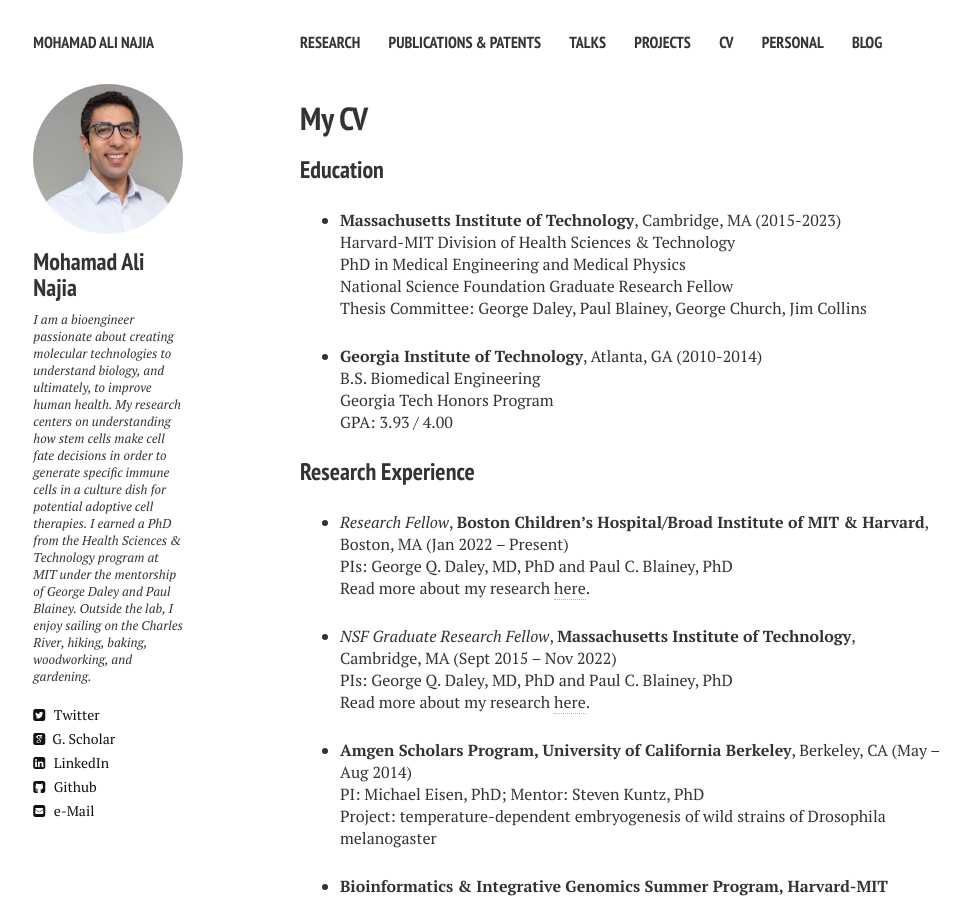
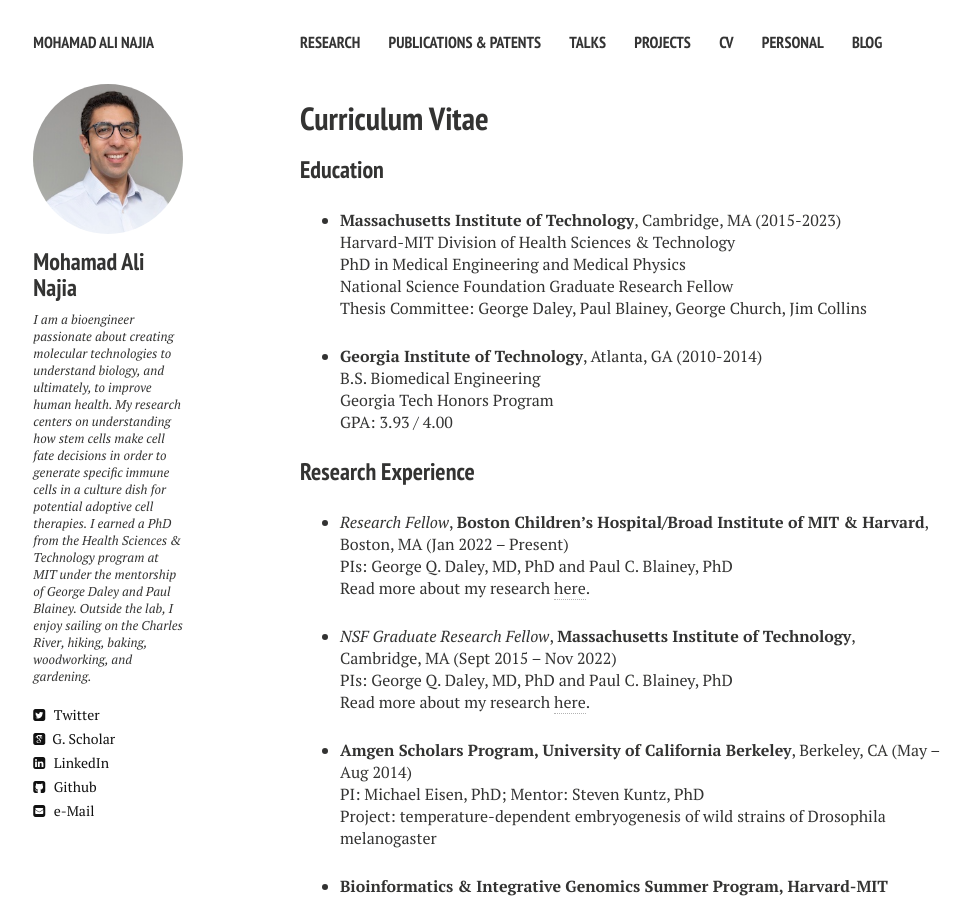
Before and after one commit to mnajia/mnajia.github.io, a Jekyll site: the page built from cv.md, in a window 1280 px wide and 900 px high. Shown: the whole window, without its empty margins (20-979 px from the left). Built offline with Jekyll 4.4.1, drawn with Linux system fonts in a browser that asks for light colours; nearby versions of some CDN libraries.

Commit message:
first commit

```diff
--- a/cv.md
+++ b/cv.md
@@ -1,7 +1,7 @@
 ---
 layout: page
 permalink: /cv/
-title: My CV
+title: Curriculum Vitae
 tags: [cv]
 comments: false
 ---
```
Also changed, not shown: publications.md (+1 -1 lines), 1 other file.
